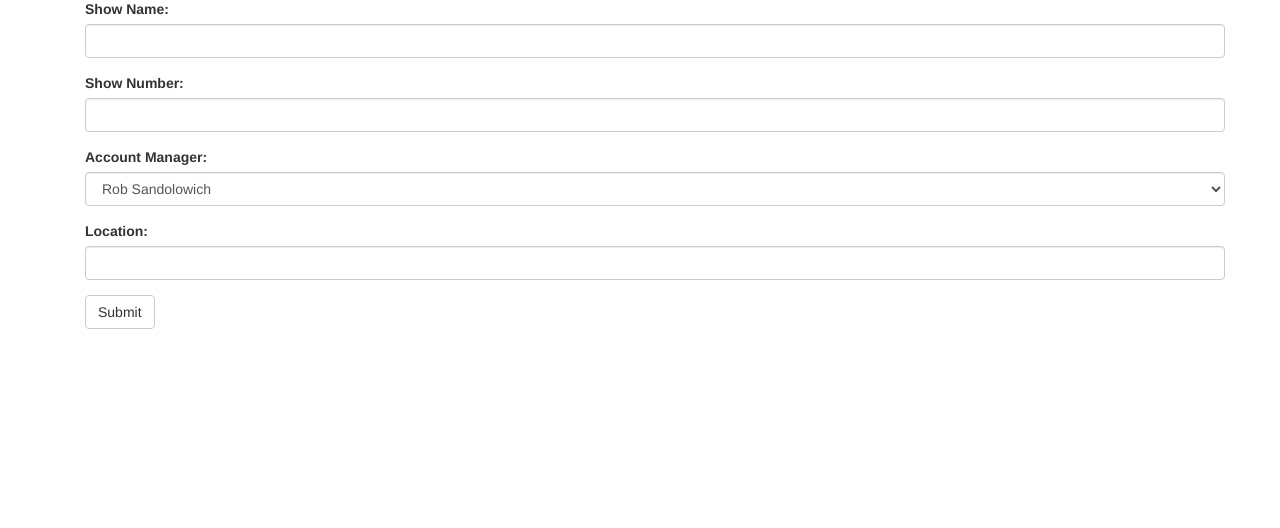
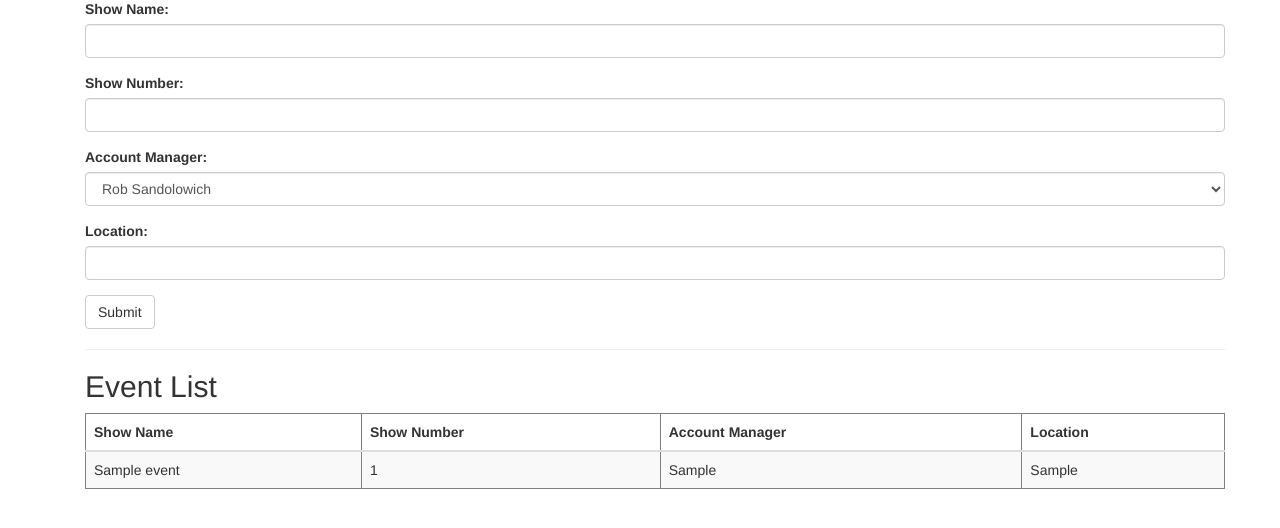
Before and after one commit to ajharris/showbase-portal, a Flask app: page /create_event in a window 1280 px wide. Shown: the part 143-671 px from the top of the page. Run offline with Flask 3, Linux system fonts and the light colour scheme; tables that the repository leaves empty hold one stand-in row (values such as "Sample post"); some libraries are stand-ins or nearby versions.

```diff
--- a/app.py
+++ b/app.py
@@ -80,6 +80,7 @@ class Event(db.Model):
     accountManager = db.Column(db.String)
     location = db.Column(db.String)
     expenses = db.relationship('Expense', back_populates='event', primaryjoin="Event.showNumber == Expense.showNumber", foreign_keys="[Expense.showNumber]")
+    shifts = db.relationship('Shift', back_populates='event', primaryjoin="Event.showNumber == Shift.showNumber", foreign_keys="[Shift.showNumber]")
 
     def __repr__(self):
         return f'<Event {self.showName} - {self.showNumber} - {self.accountManager}>'
@@ -107,9 +108,10 @@ class Shift(db.Model):
     start = db.Column(db.DateTime)
     end = db.Column(db.DateTime)
     showName = db.Column(db.String)
-    showNumber = db.Column(db.Integer)
+    showNumber = db.Column(db.Integer, db.ForeignKey('events.showNumber'))
     accountManager = db.Column(db.String)
     location = db.Column(db.String)
+    event = db.relationship('Event', back_populates='shifts', primaryjoin="Shift.showNumber == Event.showNumber")
 
     def create(self):
         shift = Shift(
@@ -122,7 +124,6 @@ class Shift(db.Model):
         )
         db.session.add(shift)
         db.session.commit()
-
 
     def __repr__(self):
         return f'<Shift {self.showNumber} - {self.showName} >'
@@ -137,19 +138,26 @@ def index():
 def create_event():
     form = EventForm()
     form.accountManager.choices = [(manager, manager) for manager in accountManagersList]
+    event_report = createEventReport()
 
     if form.validate_on_submit():
-        event = Event(
-            showName=form.showName.data,
-            showNumber=form.showNumber.data,
-            accountManager=form.accountManager.data,
-            location=form.location.data
-        )
-        db.session.add(event)
-        db.session.commit()
-        flash('Event created successfully!', 'success')
-        return redirect(url_for('create_event'))
-    return render_template('create_event.html', form=form)
+        # Check for duplicate showNumber
+        existing_event = Event.query.filter_by(showNumber=form.showNumber.data).first()
+        if existing_event:
+            flash('An event with this Show Number already exists.', 'danger')
+        else:
+            event = Event(
+                showName=form.showName.data,
+                showNumber=form.showNumber.data,
+                accountManager=form.accountManager.data,
+                location=form.location.data
+            )
+            db.session.add(event)
+            db.session.commit()
+            flash('Event created successfully!', 'success')
+            return redirect(url_for('create_event'))
+
+    return render_template('create_event.html', form=form, event_report=event_report)
 
 # Route for timesheet
 @app.route('/timesheet', methods=['GET', 'POST'])
@@ -255,11 +263,17 @@ def refresh_expense_display():
     report = createExpenseReportCH()
     return render_template('expenses.html', report=report)
 
+@app.route('/refreshEventDisplay')
+def refresh_event_display():
+    event_report = createEventReport()
+    return event_report
+
+
 ### Reports ###
 
 # Function to create time report
 def createTimeReportCH():
-    shifts = Shift.query.all()
+    shifts = Shift.query.order_by(Shift.start).all()
     date = []
     show = []
     location = []
@@ -283,13 +297,13 @@ def createTimeReportCH():
 
     timesheet['Date'] = pd.to_datetime(timesheet['Date'], format='%Y-%m-%d')
 
-    reportHTML = timesheet.to_html(index=False, classes='table table-striped table-hover')
+    report_html = timesheet.to_html(index=False, classes='table table-striped table-hover')
 
-    return reportHTML
+    return report_html
 
 # Function to create expense report
 def createExpenseReportCH():
-    expenses = Expense.query.all()
+    expenses = Expense.query.order_by(Expense.date).all()
     date = []
     show = []
     location = []
@@ -336,9 +350,34 @@ def createExpenseReportCH():
     except Exception as e:
         logger.error(f"Error converting dates: {e}")
 
-    reportHTML = expensereport.to_html(index=False, classes='table table-striped table-hover')
+    report_html = expensereport.to_html(index=False, classes='table table-striped table-hover')
 
-    return reportHTML
+    return report_html
+
+def createEventReport():
+    events = Event.query.order_by(Event.showNumber).all()
+    show_names = []
+    show_numbers = []
+    account_managers = []
+    locations = []
+
+    for event in events:
+        show_names.append(event.showName)
+        show_numbers.append(event.showNumber)
+        account_managers.append(event.accountManager)
+        locations.append(event.location)
+
+    event_report = pd.DataFrame({
+        'Show Name': show_names,
+        'Show Number': show_numbers,
+        'Account Manager': account_managers,
+        'Location': locations
+    })
+
+    report_html = event_report.to_html(index=False, classes='table table-striped table-hover')
+
+    return report_html
+
 
 # Main entry point for the application
 if __name__ == '__main__':
--- a/templates/create_event.html
+++ b/templates/create_event.html
@@ -34,7 +34,10 @@
         <div style="position: relative">
             {{ wtf.quick_form(form) }}
         </div>
-
-
+        <hr>
+        <h2>Event List</h2>
+        <div id="event-report">
+            {{ event_report|safe }}
+        </div>
     </div>
 {% endblock %}
```
